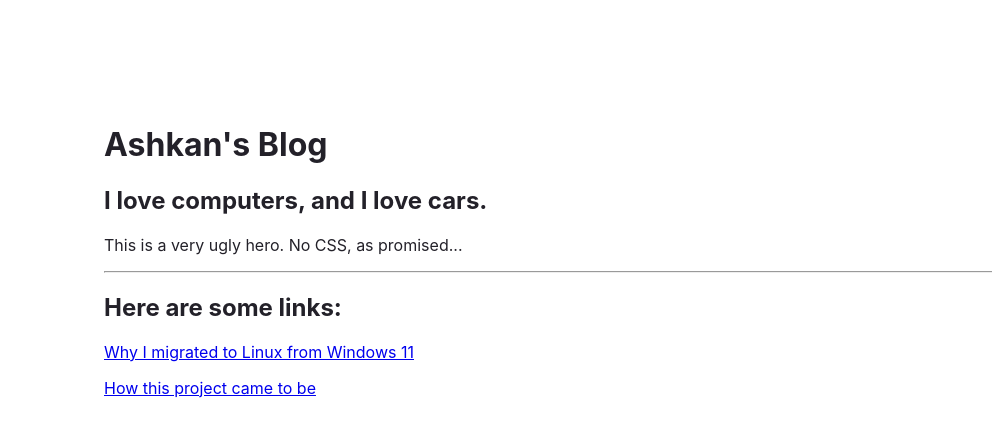
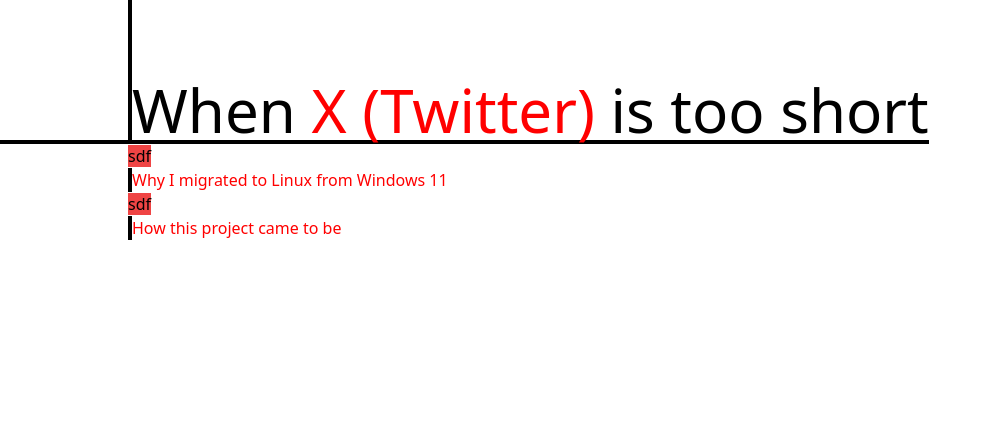
Before and after one commit to AshkanArabim/blog, a Gatsby site: page / in a window 1280 px wide. Shown: the whole page, without its empty margins (0-992 px from the left). Built offline with nearby package versions, Linux system fonts and the light colour scheme; Gatsby itself is replaced by a stand-in of ours.

Commit message:
add basic ui structure

```diff
--- /dev/null
+++ b/gatsby-browser.js
@@ -0,0 +1 @@
+import './src/styles/global.css'
--- a/gatsby-config.js
+++ b/gatsby-config.js
@@ -8,6 +8,7 @@
 	},
 	plugins: [
 		"gatsby-plugin-mdx",
+		'gatsby-plugin-postcss',
 		{
 			resolve: `gatsby-source-filesystem`,
 			options: {
--- a/package.json
+++ b/package.json
@@ -23,5 +23,11 @@
     "gatsby-transformer-remark": "^6.12.3",
     "react": "^18.2.0",
     "react-dom": "^18.2.0"
+  },
+  "devDependencies": {
+    "autoprefixer": "^10.4.19",
+    "gatsby-plugin-postcss": "^6.13.1",
+    "postcss": "^8.4.39",
+    "tailwindcss": "^3.4.4"
   }
 }
--- /dev/null
+++ b/postcss.config.js
@@ -0,0 +1,6 @@
+module.exports = {
+  plugins: {
+    tailwindcss: {},
+    autoprefixer: {},
+  },
+}
--- /dev/null
+++ b/src/components/layout.js
@@ -0,0 +1 @@
+npm
--- a/src/pages/index.js
+++ b/src/pages/index.js
@@ -6,6 +6,14 @@
 	padding: 96,
 	fontFamily: "-apple-system, Roboto, sans-serif, serif",
 };
+
+const customLinkStyles = {
+
+}
+
+const blogNameStyles = {
+	borderBottom: "1px solid black"
+}
 
 const IndexPage = () => {
 	const links = useStaticQuery(
@@ -25,16 +33,33 @@
 	);
 	console.log(links)
 	return (
-		<main style={pageStyles}>
-			<h1>Ashkan's Blog</h1>
-			<h2>I love computers, and I love cars.</h2>
-			<p>This is a very ugly hero. No CSS, as promised...</p>
-			<hr />
-			<h2>Here are some links:</h2>
-			{/* <a href="/blog/my-first-blog-post">make this dynamic</a> */}
-			{links.allMarkdownRemark.nodes.map(page => (
-				<p><a href={'/blog' + page.frontmatter.slug}>{page.frontmatter.title}</a></p>
-			))}
+		<main className="flex">
+			<div>
+				{/* empty space on left side */}
+				<div className="border-b-4 pt-20 pl-20 border-black w-32">
+					{/* top left */}
+					{/* invisible character to take up vertical space */}
+					<h1 className="text-6xl">ㅤ</h1>
+				</div>
+				{/* bottom left is empty */}
+			</div>
+			<div>
+				{/* main content */}
+				<div className="border-b-4 border-l-4 pt-20 border-black">
+					{/* top right */}
+					<h1 className="text-6xl">When <a href="https://x.com/AshkanArabim">X (Twitter)</a> is too short</h1>
+				</div>
+				<div>
+					{/* bottom right */}
+					{/* <a href="/blog/my-first-blog-post">make this dynamic</a> */}
+					{links.allMarkdownRemark.nodes.map(page => (
+						<div className="align-middle">
+							<span className="bg-red-500 w-4 h-1">sdf</span>
+							<p className="border-l-4 border-black"><a href={'/blog' + page.frontmatter.slug}>{page.frontmatter.title}</a></p>
+						</div>
+					))}
+				</div>
+			</div>
 		</main>
 	)
 };
--- /dev/null
+++ b/src/styles/global.css
@@ -0,0 +1,7 @@
+@tailwind base;
+@tailwind components;
+@tailwind utilities;
+
+a {
+    color: red;
+}
--- /dev/null
+++ b/tailwind.config.js
@@ -0,0 +1,11 @@
+/** @type {import('tailwindcss').Config} */
+module.exports = {
+  content: [
+    "./src/pages/**/*.{js,jsx,ts,tsx}",
+    "./src/components/**/*.{js,jsx,ts,tsx}",
+  ],
+  theme: {
+    extend: {},
+  },
+  plugins: [],
+}
```
Also changed, not shown: 1 other file.
